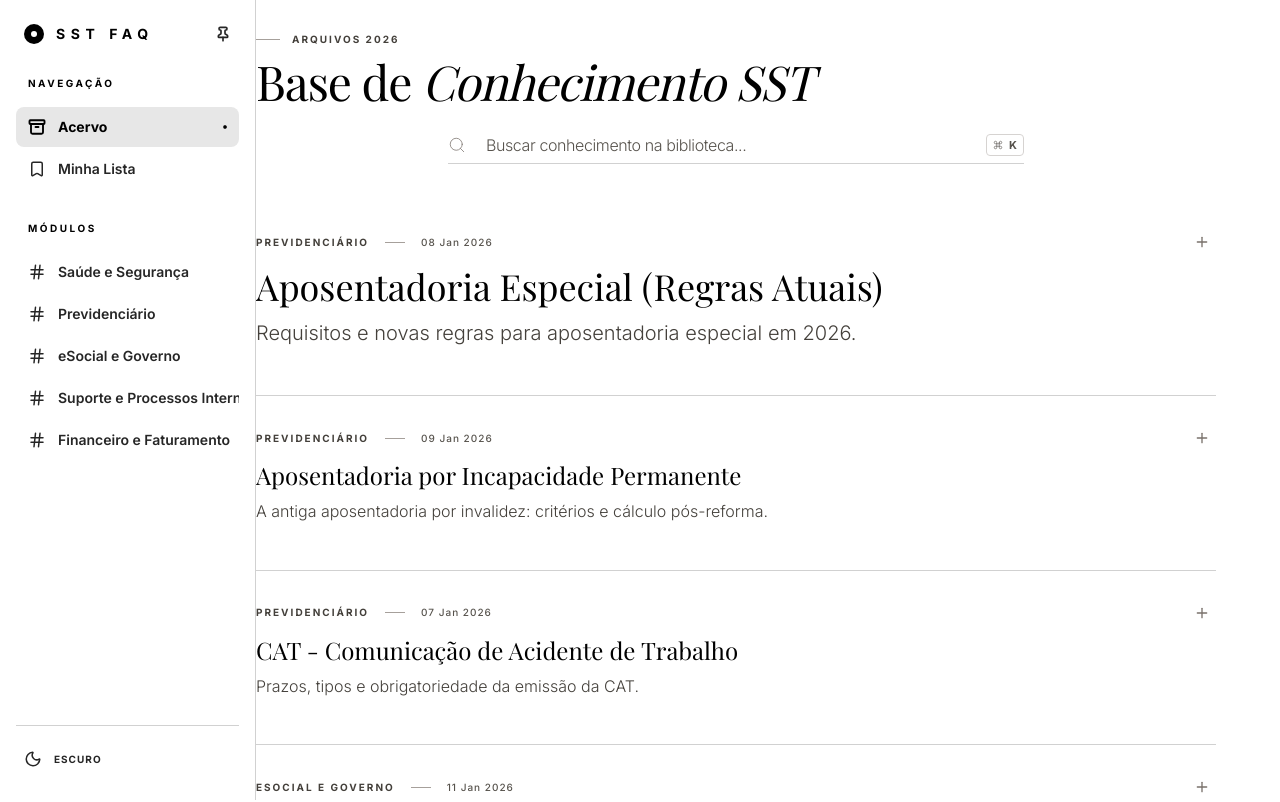
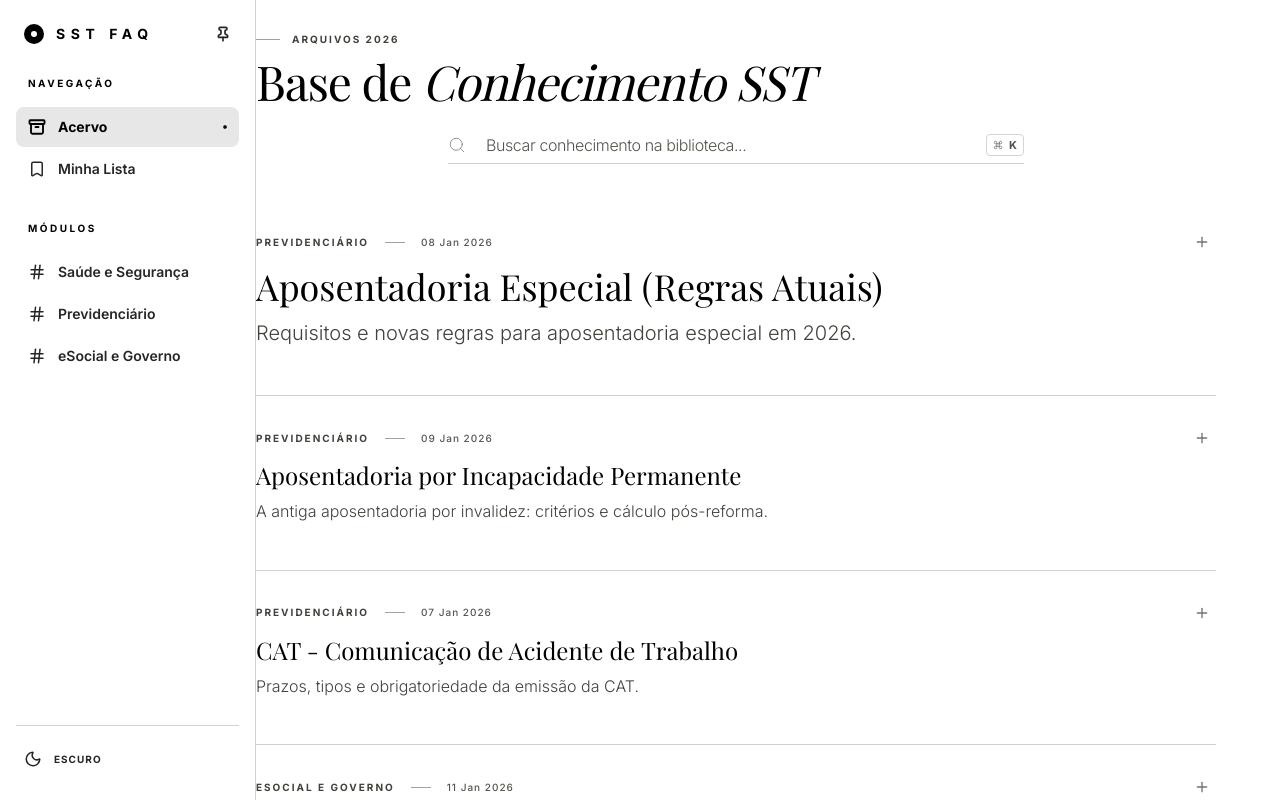
Before and after one commit to VictorCardosoOl/FAQSST, a React (Vite) app: page / in a window 1280 px wide. Shown: the top 802 px of the page. Built offline with nearby package versions, Linux system fonts and the light colour scheme; a web font is replaced by a local one.

Commit message:
Update types.ts

```diff
--- a/types.ts
+++ b/types.ts
@@ -2,8 +2,7 @@ export enum Category {
   SST = 'Saúde e Segurança',
   PREVIDENCIARIO = 'Previdenciário',
   ESOCIAL = 'eSocial e Governo',
-  SUPORTE = 'Suporte e Processos Internos',
-  FINANCEIRO = 'Financeiro e Faturamento'
+
 }
 
 export interface FAQItem {
```
